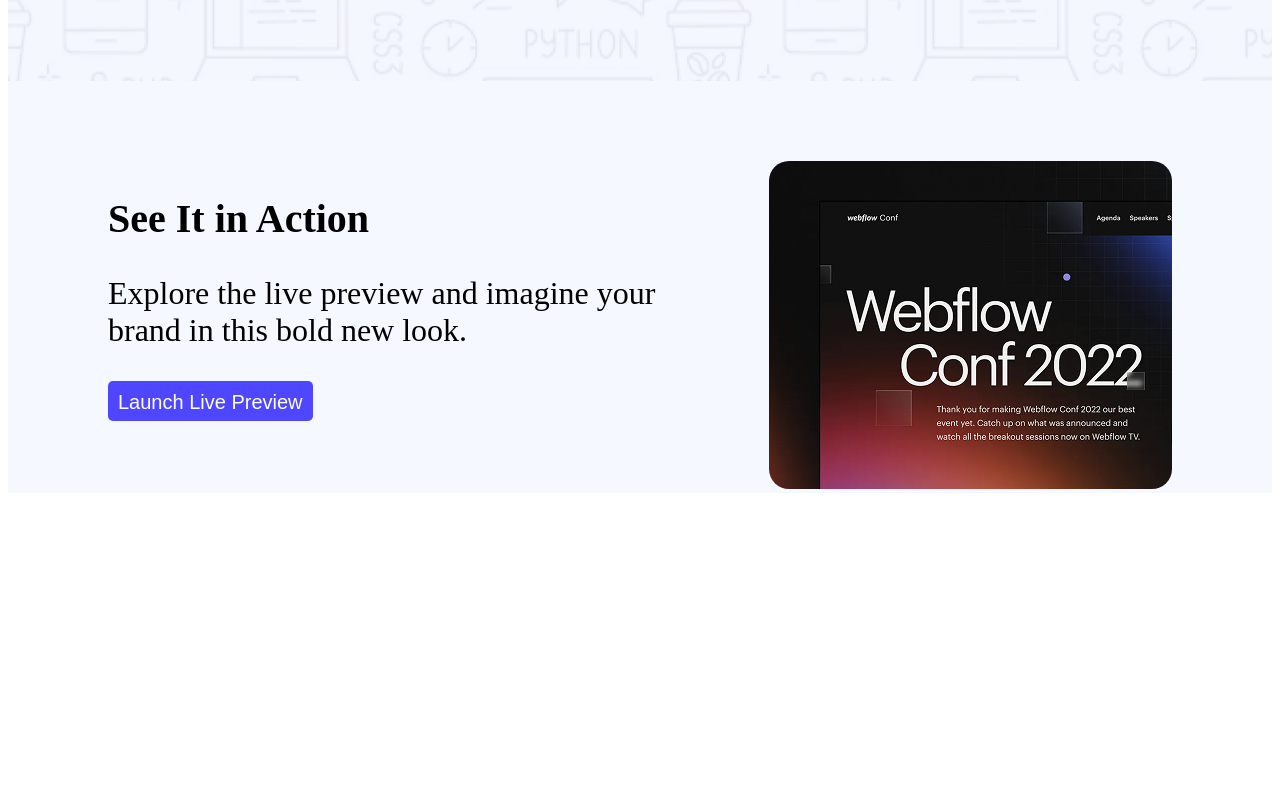
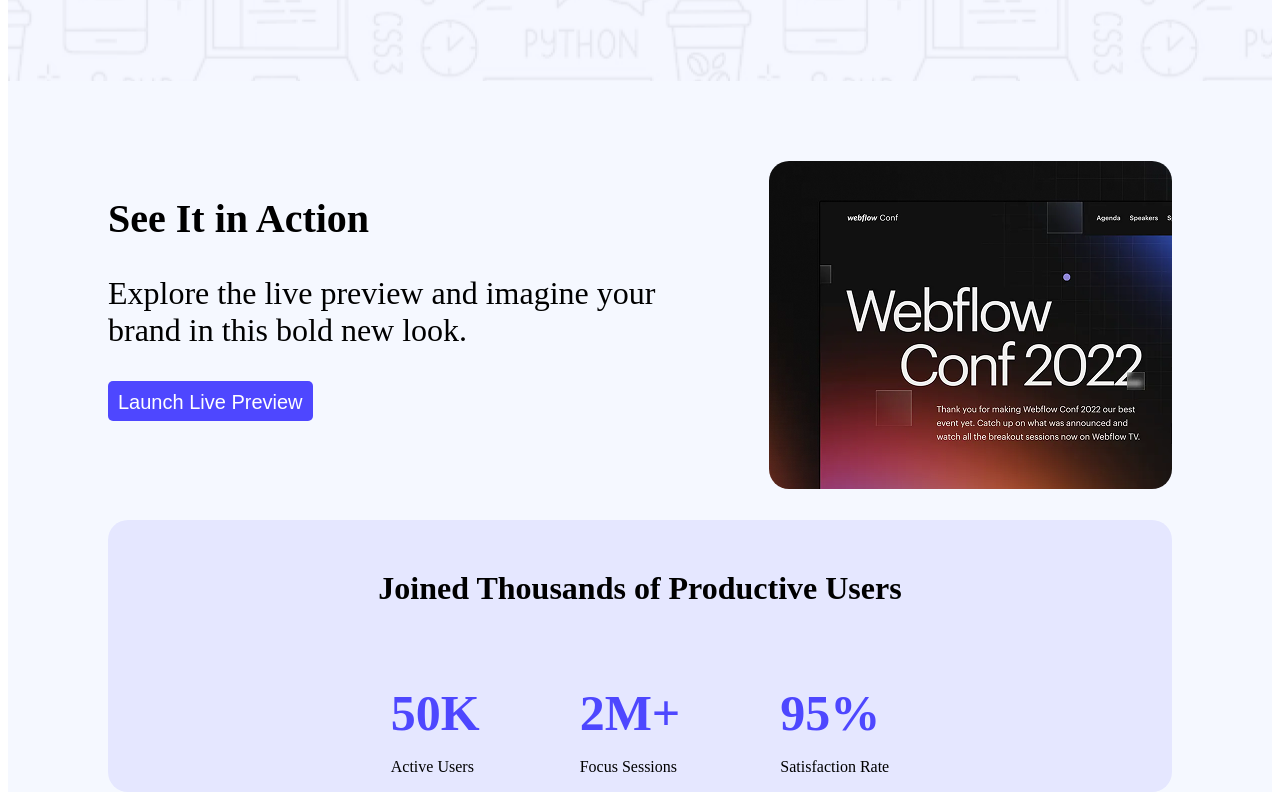
Before and after one commit to sarafathossen/b12a1, a plain HTML site: page index.html in a window 1280 px wide. Shown: the part 528-1328 px from the top of the page. Before the commit the page ends 1029 px from the top, so only its background shows below. Drawn offline with Linux system fonts and the light colour scheme.

Commit message:
added Productive Users part

```diff
--- a/css/style.css
+++ b/css/style.css
@@ -45,6 +45,42 @@
     border-radius: 20px;
 }
 
+
+
+
+/* Productive User */
+.productive-user{
+    background: #E5E7FF;
+    margin-left: 100px;
+    margin-right: 100px;
+    border-radius: 20px;
+}
+.productive-user h2{
+    text-align: center;
+    padding-top: 50px;
+    padding-bottom: 0px;
+    font-size: 32px;
+}
+.active-user{
+    display: flex;
+    justify-content:center;
+
+}
+.au-part{
+    padding-top: 50px;
+    padding-left: 50px;
+    padding-right: 50px;
+    padding-bottom: 0px;
+}
+.au-part h3{
+    font-size: 50px;
+    color: #4E47FF;
+    margin: 0;
+}
+.au-part p{
+
+}
+
 /*Shaired Style*/
 .primary-btn{
     color: white;
--- a/index.html
+++ b/index.html
@@ -27,7 +27,24 @@
                 <button class="primary-btn">Launch Live Preview</button>
             </div>
             <div class="action-part-img">
-                <img src="images/wc-mini.png" alt="">
+                <img src="images/wc-mini.png" alt="wc mini">
+            </div>
+        </div>
+        <div class="productive-user">
+            <h2>Joined Thousands of Productive Users</h2>
+            <div class="active-user">
+                <div class="au-part">
+                    <h3>50K</h3>
+                    <p>Active Users</p>
+                </div>
+                <div class="au-part">
+                    <h3>2M+</h3>
+                    <p>Focus Sessions</p>
+                </div>
+                <div class="au-part">
+                    <h3>95%</h3>
+                    <p>Satisfaction Rate</p>
+                </div>
             </div>
         </div>
     </main>
```
